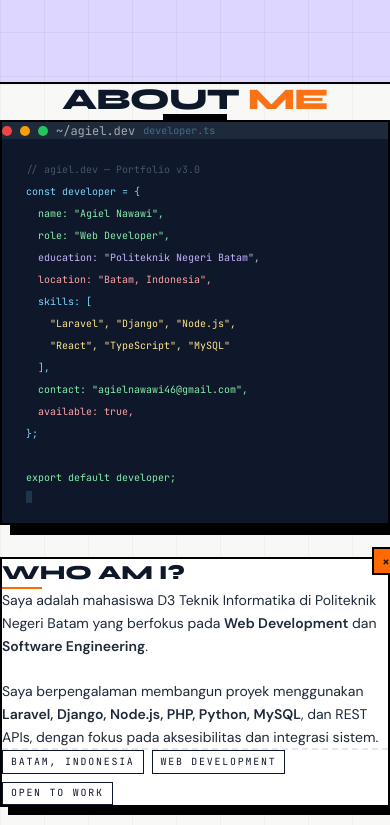
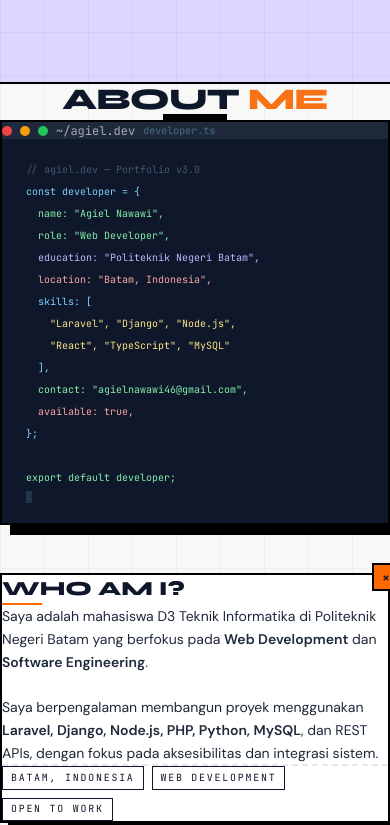
Before and after one commit to agielnawawi46/portofolio-v3, a React (Vite) app: page / in a window 390 px wide. Shown: the part 760-1585 px from the top of the page. Built offline with nearby package versions, Linux system fonts and the light colour scheme.

Commit message:
style: increase gap between terminal and bio card on mobile for better breathing room

```diff
--- a/src/components/AboutSkillSection.tsx
+++ b/src/components/AboutSkillSection.tsx
@@ -74,7 +74,7 @@
           </motion.div>
 
           {/* Two-column grid: Terminal | Bio + Stats */}
-          <div className="grid grid-cols-1 lg:grid-cols-2 gap-8 lg:gap-10 items-start">
+          <div className="grid grid-cols-1 lg:grid-cols-2 gap-12 lg:gap-16 items-start">
 
             {/* ── LEFT: Terminal ── */}
             <motion.div
```
